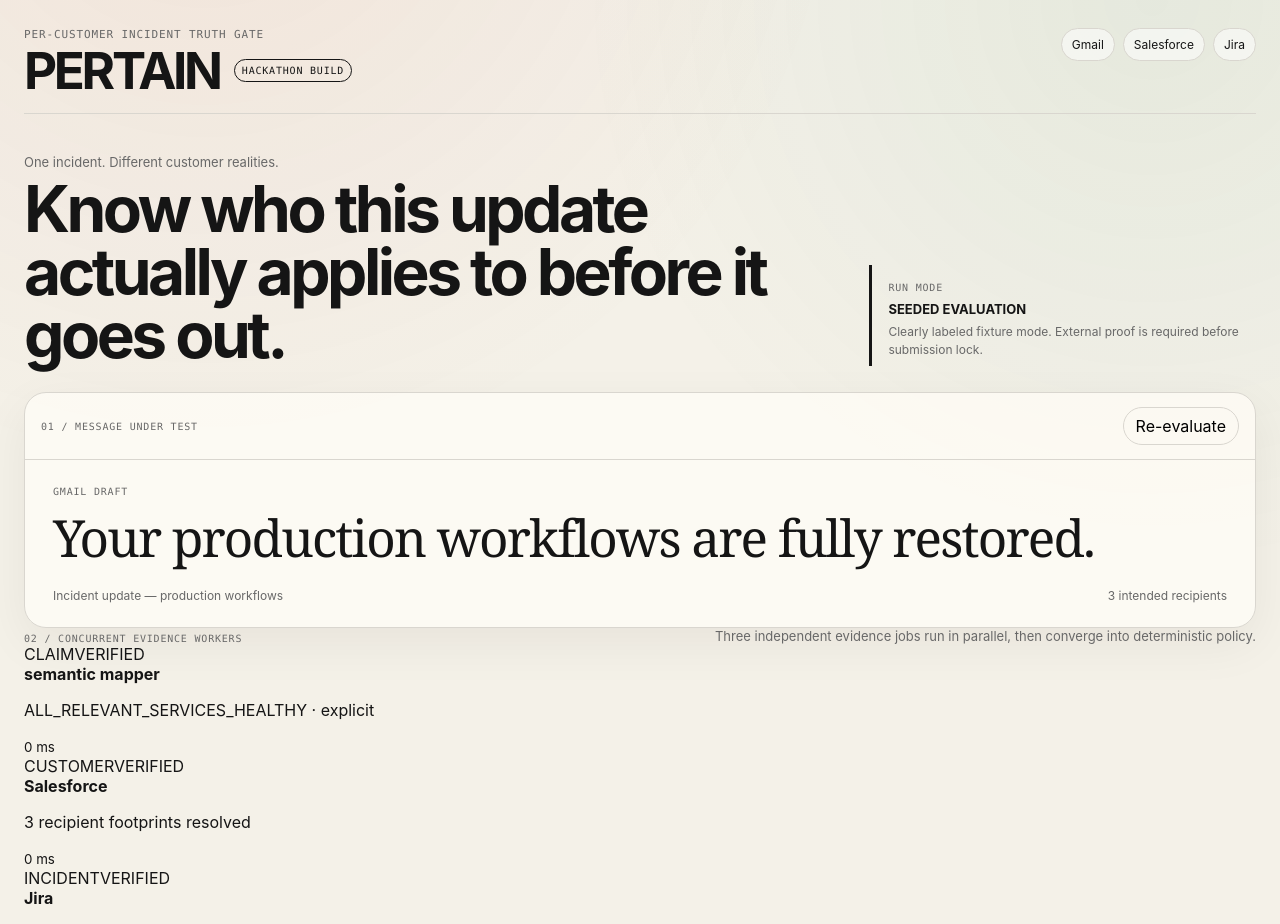
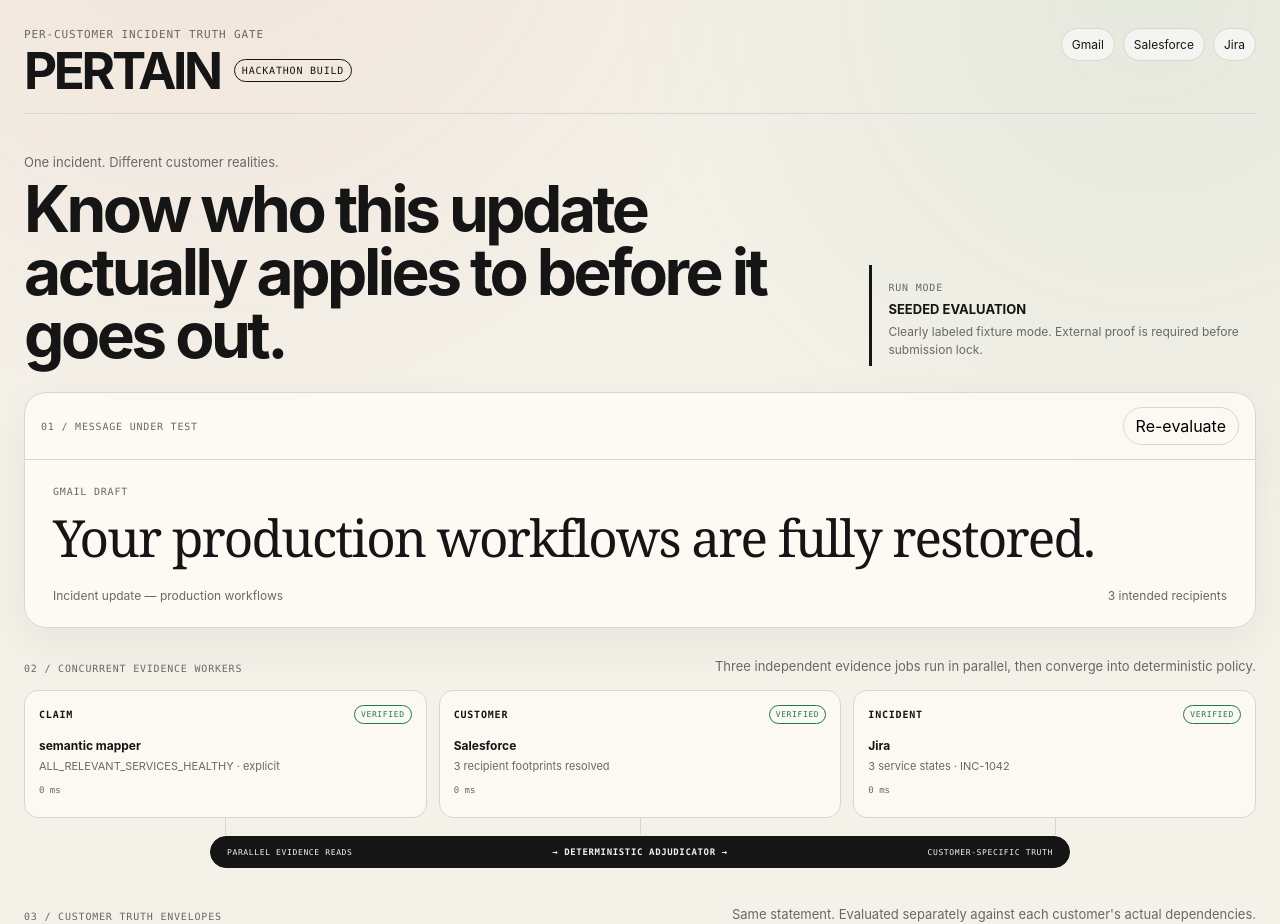
Before and after one commit to Faadil1/PERTAIN, a Next.js app: page / in a window 1280 px wide. Shown: the top 924 px of the page. Built offline with nearby package versions, Linux system fonts and the light colour scheme; no server answers.

Commit message:
style: add concurrent worker convergence layer

```diff
--- a/app/globals.css
+++ b/app/globals.css
@@ -44,7 +44,10 @@ button { font: inherit; }
 .side-effect-row > span,
 .decisive-fact > span,
 .fact-kind,
-.build-tag {
+.build-tag,
+.worker-label,
+.worker-status,
+.adjudicator-strip {
   font-family: "SFMono-Regular", Consolas, "Liberation Mono", monospace;
   letter-spacing: .08em;
   text-transform: uppercase;
@@ -85,6 +88,43 @@ h1 { margin: 0; font-size: clamp(34px, 4vw, 58px); letter-spacing: -.065em; line
 .gmail-mark { font-size: 10px; margin-bottom: 14px; color: var(--muted); }
 blockquote { margin: 0; font-family: Georgia, "Times New Roman", serif; font-size: clamp(28px, 4vw, 58px); line-height: 1.04; letter-spacing: -.035em; max-width: 1100px; }
 .message-meta { margin-top: 24px; display: flex; gap: 16px; justify-content: space-between; color: var(--muted); font-size: 12px; }
+
+.worker-section { padding: 30px 0 4px; }
+.worker-grid { display: grid; grid-template-columns: repeat(3, minmax(0, 1fr)); gap: 12px; margin-top: 16px; }
+.worker-card {
+  border: 1px solid var(--line);
+  background: rgba(255,253,247,.7);
+  border-radius: 14px;
+  padding: 14px;
+  min-height: 128px;
+  position: relative;
+}
+.worker-card::after { content: ""; position: absolute; left: 50%; bottom: -18px; width: 1px; height: 18px; background: var(--line); }
+.worker-head { display: flex; justify-content: space-between; align-items: center; gap: 12px; }
+.worker-label { font-size: 10px; font-weight: 800; }
+.worker-status { font-size: 8px; border: 1px solid currentColor; border-radius: 999px; padding: 4px 6px; }
+.worker-card > strong { display: block; margin-top: 14px; font-size: 12px; }
+.worker-card p { margin: 6px 0 0; font-size: 11px; line-height: 1.4; color: var(--muted); }
+.worker-card small { display: block; margin-top: 10px; font-family: "SFMono-Regular", Consolas, monospace; color: var(--muted); font-size: 9px; }
+.worker-ok .worker-status { color: var(--allow); }
+.worker-failed { border-color: rgba(198,59,47,.45); background: rgba(198,59,47,.04); }
+.worker-failed .worker-status { color: var(--hold); }
+.worker-pending .worker-status { color: var(--unknown); }
+.adjudicator-strip {
+  margin: 18px auto 0;
+  width: min(860px, 86%);
+  border: 1px solid var(--ink);
+  background: var(--ink);
+  color: var(--paper);
+  border-radius: 999px;
+  padding: 10px 16px;
+  display: flex;
+  align-items: center;
+  justify-content: space-between;
+  gap: 14px;
+  font-size: 8px;
+}
+.adjudicator-strip strong { font-size: 9px; white-space: nowrap; }
 
 .switchboard-section { padding: 34px 0 16px; }
 .section-heading { display: flex; align-items: end; justify-content: space-between; gap: 18px; }
@@ -151,6 +191,9 @@ blockquote { margin: 0; font-family: Georgia, "Times New Roman", serif; font-siz
   .shell { width: min(100% - 28px, 760px); }
   .intro-grid { grid-template-columns: 1fr; }
   .mode-card { max-width: 420px; }
+  .worker-grid { grid-template-columns: 1fr; }
+  .worker-card::after { display: none; }
+  .adjudicator-strip { width: 100%; border-radius: 14px; flex-direction: column; align-items: flex-start; }
   .truth-grid { grid-template-columns: 1fr; gap: 12px; }
   .branch-origin { display: none; }
   .customer-port::before { display: none; }
```
